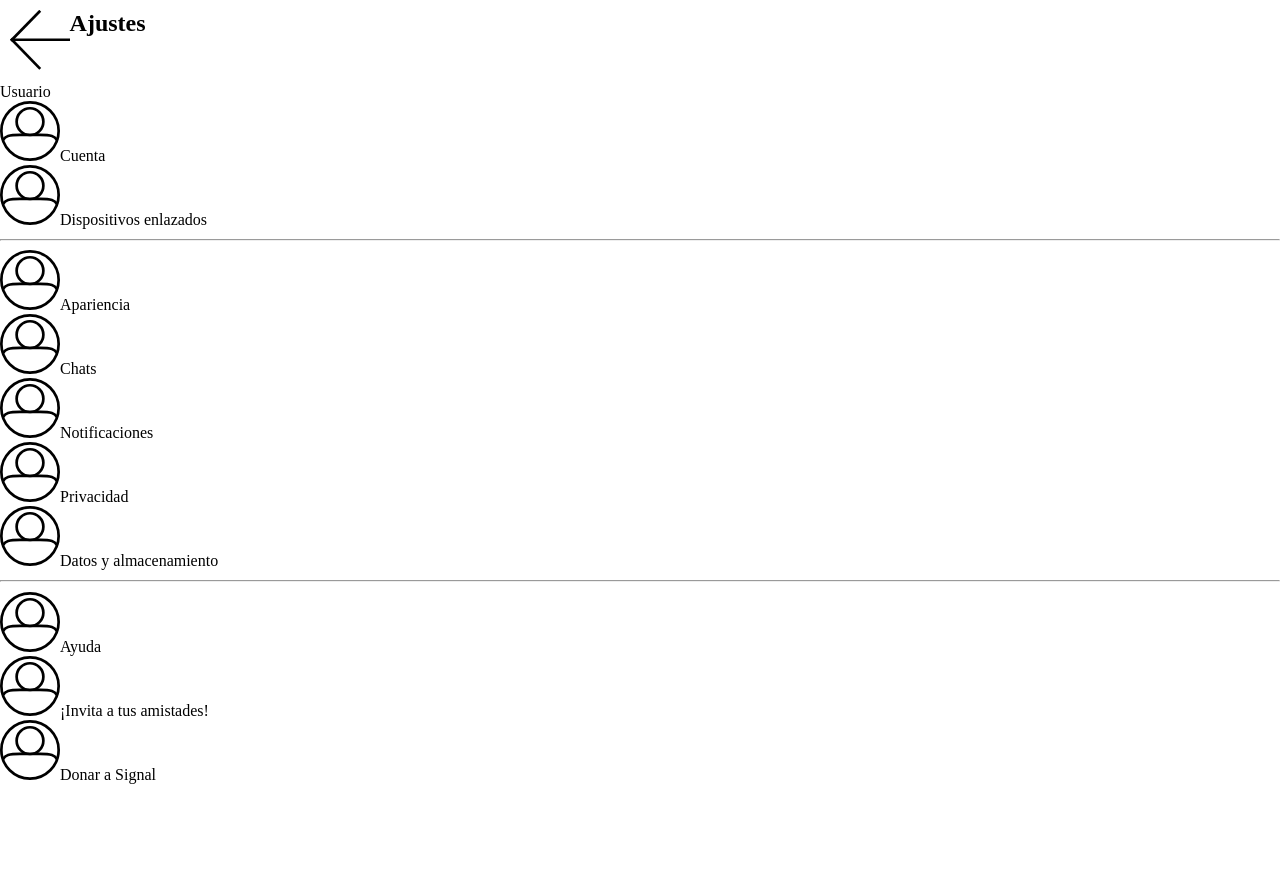
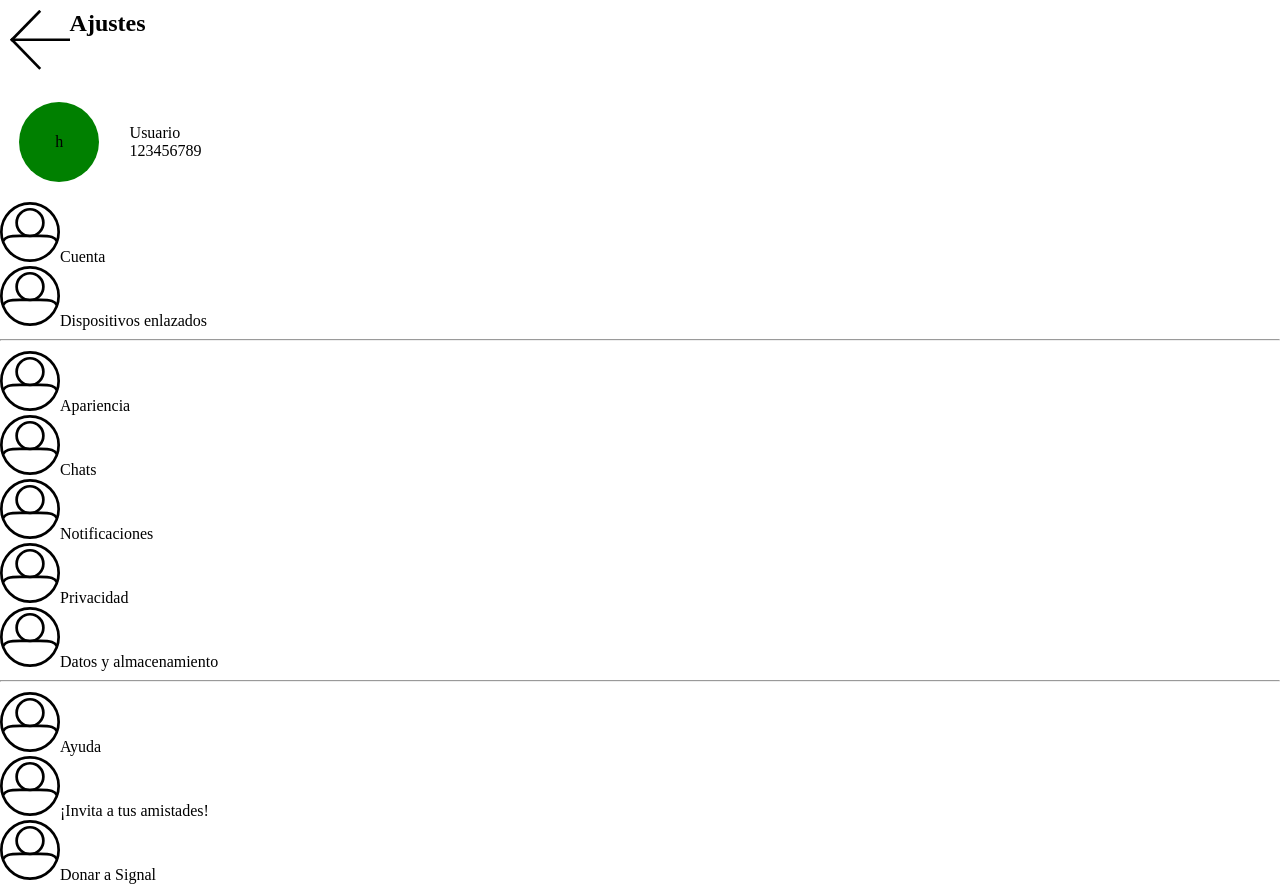
Before and after one commit to javaweb27/SIGNAL-CLONE, a React (Vite) app: page /settings in a window 1280 px wide. Before the commit the page ends 800 px from the top, so only its background shows below. Built offline with nearby package versions, Linux system fonts and the light colour scheme.

Commit message:
Se importo el perfil del usuario

```diff
--- a/src/components/sections/Settings.jsx
+++ b/src/components/sections/Settings.jsx
@@ -1,5 +1,6 @@
 import { Link } from "react-router-dom"
 import UserIcon from "../../svg/UserIcon"
+import UserProfile from "../fragments/UserProfile"
 import BasicHeader from "./BasicHeader"
 
 const Settings = () => {
@@ -8,7 +9,7 @@
       <BasicHeader linkPath="/" titleType="h2" titleText="Ajustes"/>
 
       <section className="settings">
-        <Link to="profile" className="link">Usuario</Link>
+        <UserProfile forSettingsLink/>
 
         <Link to="account" className="link"><UserIcon/>Cuenta</Link>
         <Link to="linked-devices" className="link"><UserIcon/>Dispositivos enlazados</Link>
```
